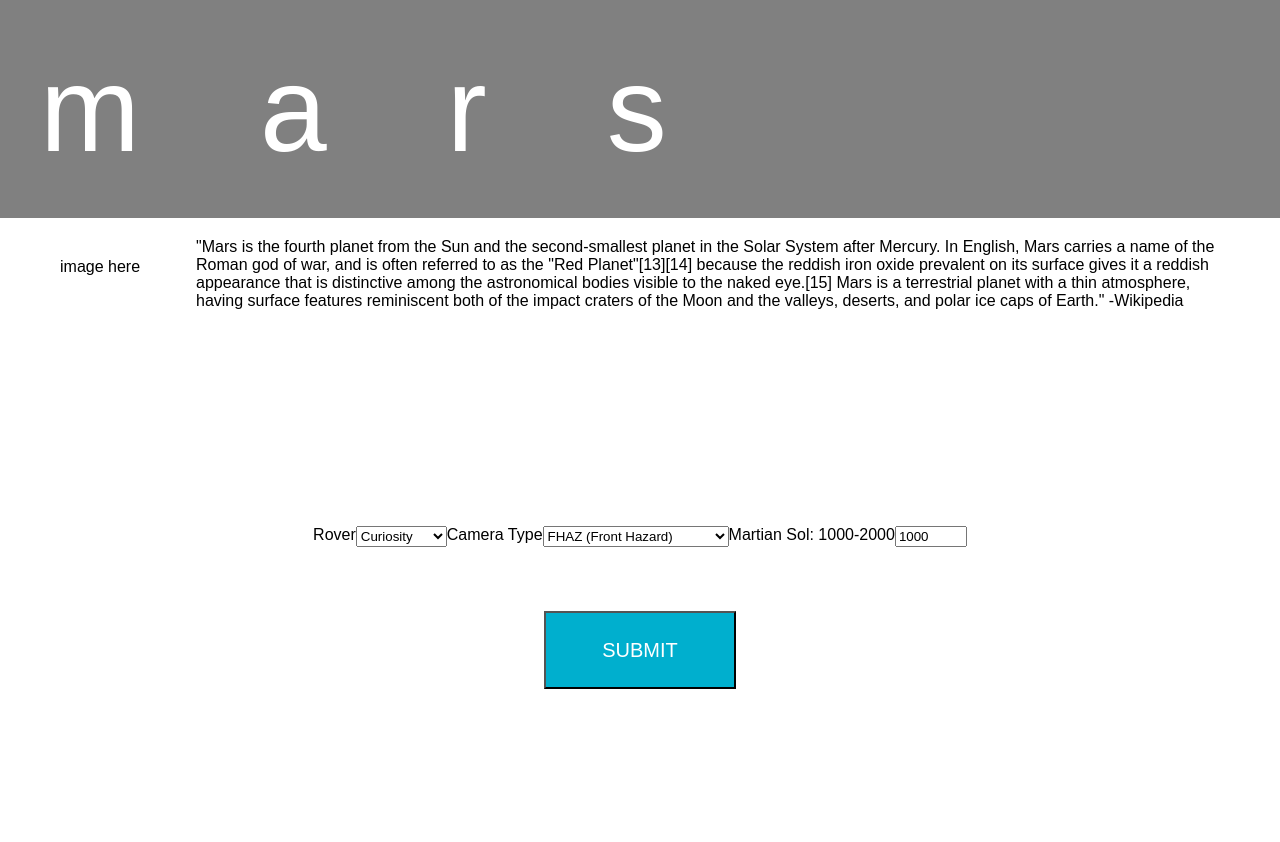
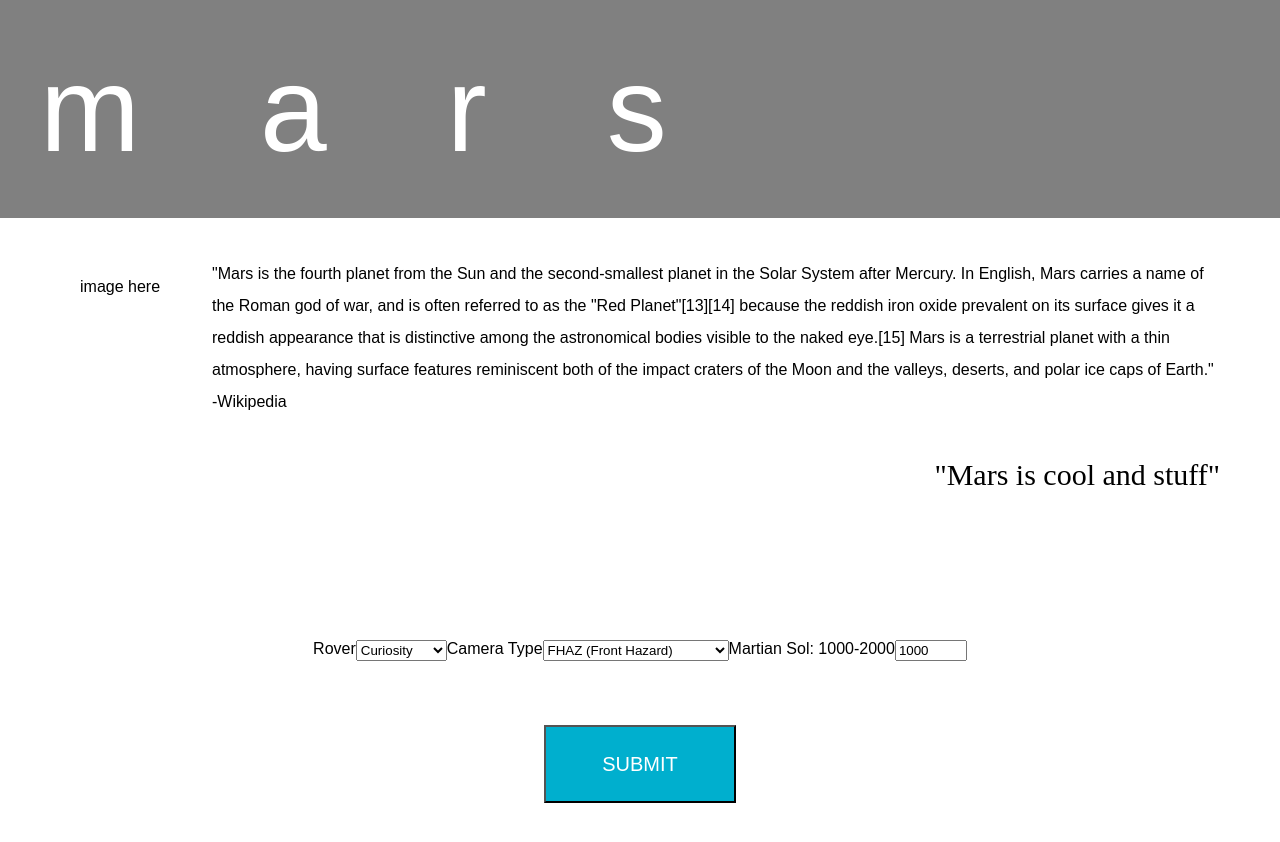
Before and after one commit to victoriarainc/mars, a React (Create React App) app: page / in a window 1280 px wide. Shown: the top 842 px of the page. Before the commit the page ends 800 px from the top, so only its background shows below. Built offline with nearby package versions, Linux system fonts and the light colour scheme.

Commit message:
added lorem ipsum quote for styling

```diff
--- a/src/components/App.js
+++ b/src/components/App.js
@@ -11,6 +11,7 @@ export default class App extends Component {
           <div className='intro_img'>image here</div>
           <div className='intro_txt'>"Mars is the fourth planet from the Sun and the second-smallest planet in the Solar System after Mercury. In English, Mars carries a name of the Roman god of war, and is often referred to as the "Red Planet"[13][14] because the reddish iron oxide prevalent on its surface gives it a reddish appearance that is distinctive among the astronomical bodies visible to the naked eye.[15] Mars is a terrestrial planet with a thin atmosphere, having surface features reminiscent both of the impact craters of the Moon and the valleys, deserts, and polar ice caps of Earth." -Wikipedia</div>
         </div>
+        <div className='intro_quote'> "Mars is cool and stuff"</div>
         <GetImageForm />
 
       </div>
--- a/src/styles/index.css
+++ b/src/styles/index.css
@@ -14,7 +14,8 @@ body {
 }
 
 .intro {
-  padding: 20px 40px;
+  margin-top: 20px;
+  padding: 20px 60px;
   display: flex;
   flex-direction: row;
 }
@@ -28,4 +29,13 @@ body {
 
 .intro_txt {
   width: 90%;
+  line-height: 2;
 }
+
+.intro_quote {
+  padding: 20px 60px;
+  display: flex;
+  justify-content: flex-end;
+  font-size: 30px;
+  font-family: cursive;
+}
```
